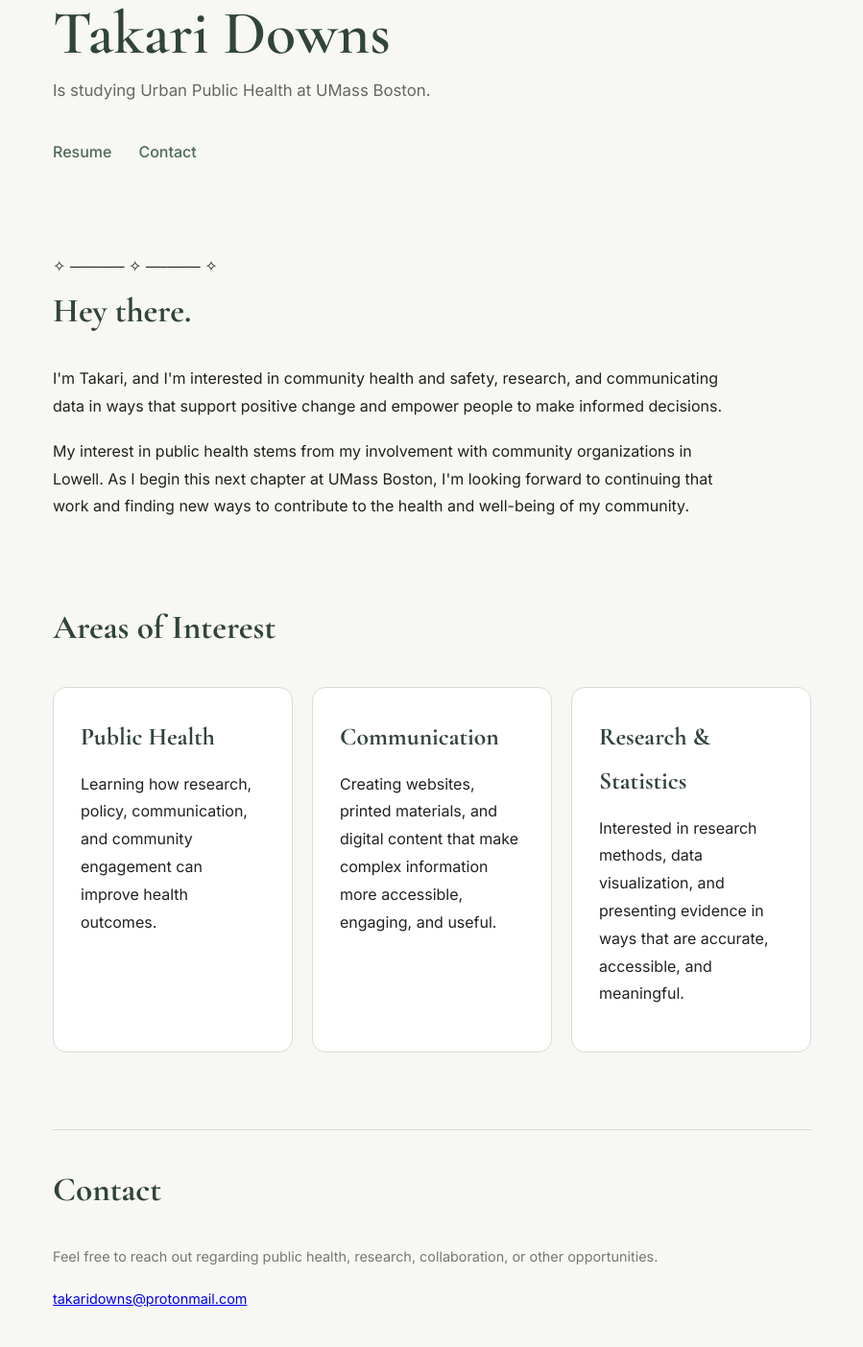
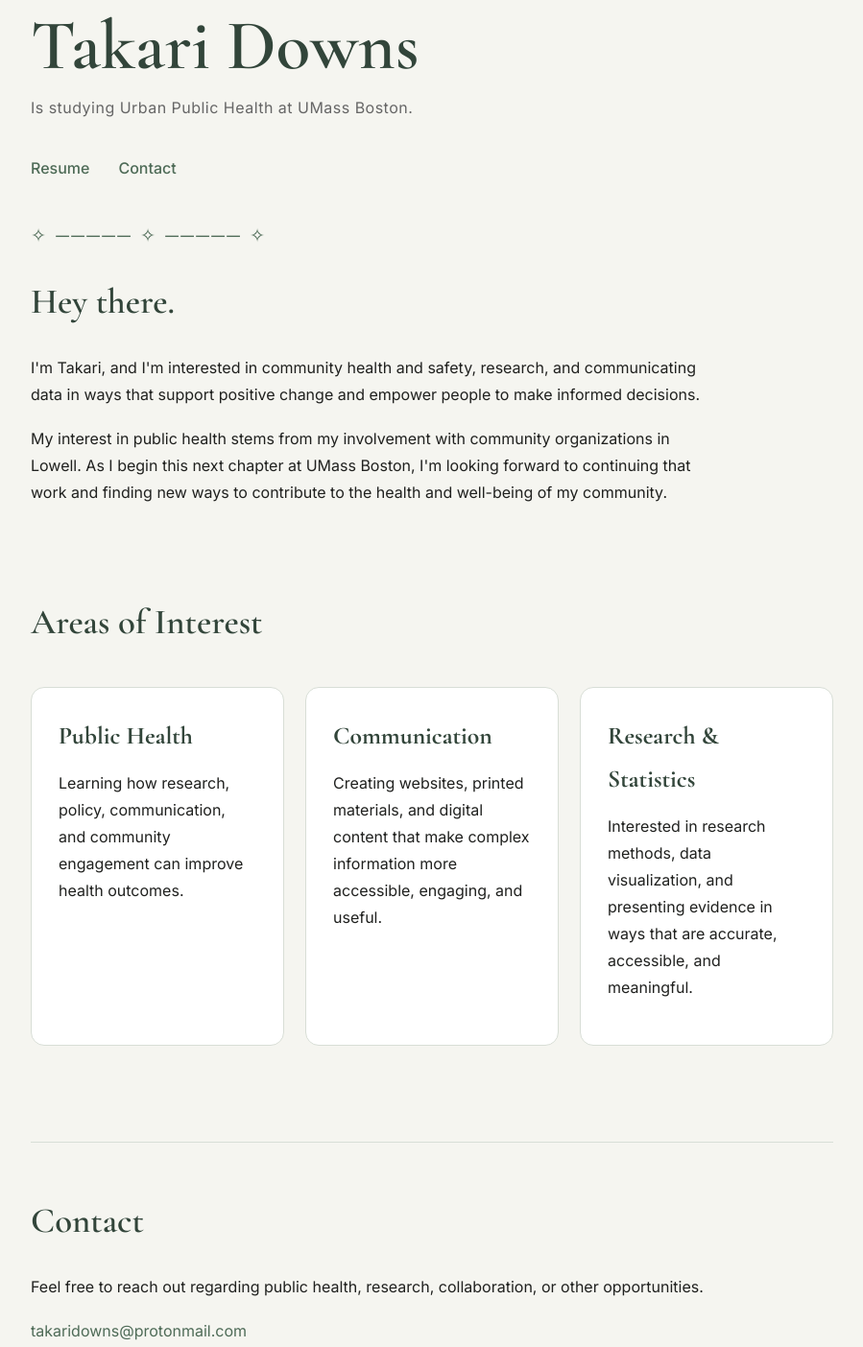
Before and after one commit to Tikyra/my-new-website, a plain HTML site: page index.html in a window 1280 px wide. Shown: the part 77-1481 px from the top of the page at 96% size, without its empty margins (190-1089 px from the left). Drawn offline with nearby package versions, Linux system fonts and the light colour scheme.

Commit message:
Refactor CSS variables and update styles

```diff
--- a/style.css
+++ b/style.css
@@ -1,53 +1,56 @@
 :root{
 
---bg:#f7f7f3;
---card:#ffffff;
+--bg:#F5F5F0;
+--surface:#FFFFFF;
 
---text:#202220;
+--text:#20211F;
 
---accent:#4f6b56;
+--accent:#4E6B57;
+--accent-dark:#32453A;
 
---accent-dark:#31443a;
-
---border:#d7ddd7;
+--border:#D8DED6;
 
 }
 
 *{
+
 margin:0;
 padding:0;
 box-sizing:border-box;
+
 }
 
 html{
+
 scroll-behavior:smooth;
+
 }
 
 body{
+
+font-family:Inter,sans-serif;
 
 background:var(--bg);
 
 color:var(--text);
 
-font-family:Inter,sans-serif;
-
-line-height:1.8;
+line-height:1.75;
 
 }
 
 .container{
 
-max-width:850px;
+max-width:900px;
 
 margin:auto;
 
-padding:80px 30px;
+padding:90px 32px;
 
 }
 
 header{
 
-margin-bottom:90px;
+margin-bottom:40px;
 
 }
 
@@ -55,21 +58,23 @@ h1{
 
 font-family:"Cormorant Garamond",serif;
 
-font-size:4rem;
+font-size:4.6rem;
 
 font-weight:600;
 
-line-height:1;
-
-margin-bottom:12px;
+line-height:.95;
 
 color:var(--accent-dark);
+
+margin-bottom:15px;
 
 }
 
 .subtitle{
 
-font-size:1.05rem;
+font-size:1rem;
+
+letter-spacing:.03em;
 
 color:#666;
 
@@ -81,9 +86,7 @@ nav{
 
 display:flex;
 
-gap:28px;
-
-flex-wrap:wrap;
+gap:30px;
 
 }
 
@@ -95,19 +98,53 @@ color:var(--accent);
 
 font-weight:500;
 
-transition:.2s;
+position:relative;
+
+transition:.25s;
 
 }
 
-nav a:hover{
+nav a::after{
 
-color:var(--accent-dark);
+content:"";
+
+position:absolute;
+
+left:0;
+
+bottom:-4px;
+
+width:0;
+
+height:2px;
+
+background:var(--accent);
+
+transition:.3s;
+
+}
+
+nav a:hover::after{
+
+width:100%;
 
 }
 
 section{
 
-margin-bottom:80px;
+margin-bottom:90px;
+
+}
+
+.divider{
+
+color:var(--accent);
+
+font-size:1.2rem;
+
+letter-spacing:.15rem;
+
+margin-bottom:20px;
 
 }
 
@@ -115,9 +152,11 @@ h2{
 
 font-family:"Cormorant Garamond",serif;
 
-font-size:2.2rem;
+font-size:2.3rem;
 
-margin-bottom:25px;
+font-weight:600;
+
+margin-bottom:22px;
 
 color:var(--accent-dark);
 
@@ -125,7 +164,7 @@ color:var(--accent-dark);
 
 p{
 
-max-width:700px;
+max-width:720px;
 
 margin-bottom:18px;
 
@@ -135,17 +174,17 @@ margin-bottom:18px;
 
 display:grid;
 
-grid-template-columns:repeat(auto-fit,minmax(220px,1fr));
+grid-template-columns:repeat(auto-fit,minmax(240px,1fr));
 
-gap:20px;
+gap:22px;
 
-margin-top:30px;
+margin-top:35px;
 
 }
 
 .card{
 
-background:var(--card);
+background:var(--surface);
 
 padding:28px;
 
@@ -153,15 +192,15 @@ border-radius:14px;
 
 border:1px solid var(--border);
 
-transition:.25s;
+transition:.25s ease;
 
 }
 
 .card:hover{
 
-transform:translateY(-4px);
+transform:translateY(-5px);
 
-box-shadow:0 12px 30px rgba(0,0,0,.08);
+box-shadow:0 18px 35px rgba(0,0,0,.08);
 
 }
 
@@ -177,29 +216,27 @@ color:var(--accent-dark);
 
 }
 
-.experience{
+footer{
 
-list-style:none;
+margin-top:100px;
+
+padding-top:50px;
+
+border-top:1px solid var(--border);
 
 }
 
-.experience li{
+footer a{
 
-padding:20px 0;
+color:var(--accent);
 
-border-bottom:1px solid var(--border);
+text-decoration:none;
 
 }
 
-footer{
+footer a:hover{
 
-padding-top:30px;
-
-border-top:1px solid var(--border);
-
-color:#777;
-
-font-size:.9rem;
+text-decoration:underline;
 
 }
 
@@ -207,25 +244,32 @@ font-size:.9rem;
 
 .container{
 
-padding:50px 22px;
+padding:55px 24px;
 
 }
 
 h1{
 
-font-size:3rem;
+font-size:3.5rem;
 
 }
 
 h2{
 
-font-size:1.9rem;
+font-size:2rem;
 
 }
 
 nav{
 
-gap:18px;
+gap:20px;
+flex-wrap:wrap;
+
+}
+
+.cards{
+
+grid-template-columns:1fr;
 
 }
 
```
